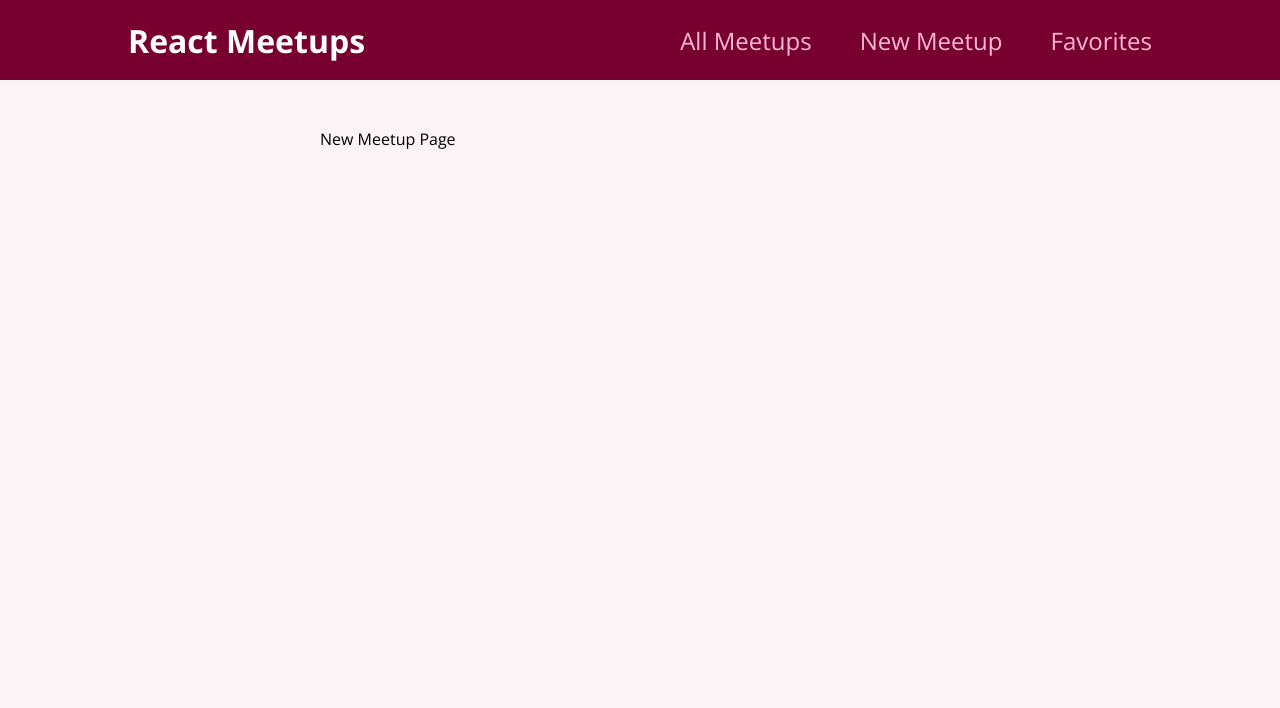
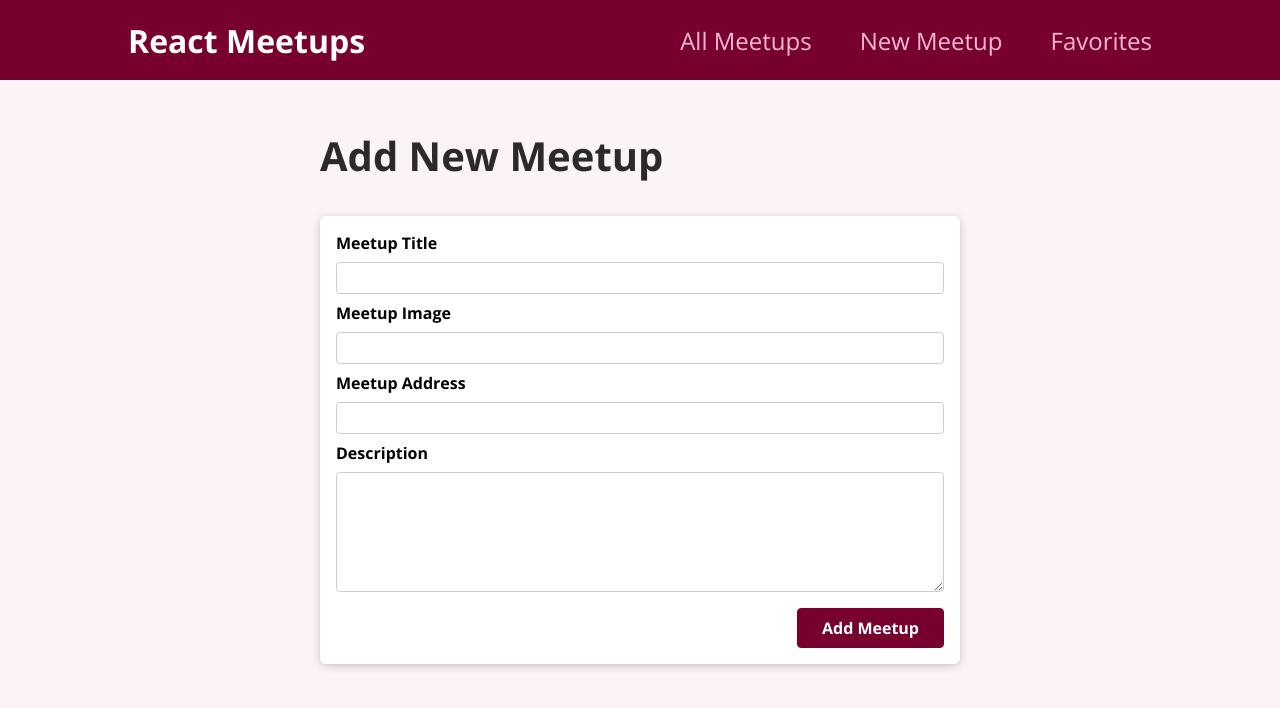
Before and after one commit to anwarmontasir/meetup-app, a React (Create React App) app: page /new-meetup in a window 1280 px wide. Shown: the top 708 px of the page. Built offline with nearby package versions, Linux system fonts and the light colour scheme.

Commit message:
new meetup form

```diff
--- a/src/components/layout/MainNavigation.js
+++ b/src/components/layout/MainNavigation.js
@@ -3,8 +3,8 @@
 
 function MainNavigation() {
   return (
-    <header class={classes.header}>
-      <div class={classes.logo}>React Meetups</div>
+    <header className={classes.header}>
+      <div className={classes.logo}>React Meetups</div>
       <nav>
         <ul>
           <li>
--- /dev/null
+++ b/src/components/meetups/NewMeetupForm.js
@@ -0,0 +1,57 @@
+import { useRef } from "react";
+
+import Card from "../ui/Card";
+import classes from "./NewMeetupForm.module.css";
+
+function NewMeetupForm() {
+  const titleInputRef = useRef();
+  const imageInputRef = useRef();
+  const addressInputRef = useRef();
+  const descriptionInputRef = useRef();
+
+  function submitHandler(event) {
+    event.preventDefault();
+
+    const title = titleInputRef.current.value;
+    const image = imageInputRef.current.value;
+    const address = addressInputRef.current.value;
+    const description = descriptionInputRef.current.value;
+
+    const meetupData = {
+        title,
+        image,
+        address,
+        description
+    }
+
+    console.log(meetupData);
+  }
+
+  return (
+    <Card>
+      <form className={classes.form} onSubmit={submitHandler}>
+        <div className={classes.control}>
+          <label htmlFor="title">Meetup Title</label>
+          <input type="text" required id="title" ref={titleInputRef} />
+        </div>
+        <div className={classes.control}>
+          <label htmlFor="image">Meetup Image</label>
+          <input type="url" required id="image" ref={imageInputRef} />
+        </div>
+        <div className={classes.control}>
+          <label htmlFor="address">Meetup Address</label>
+          <input type="text" required id="address" ref={addressInputRef} />
+        </div>
+        <div className={classes.control}>
+          <label htmlFor="description">Description</label>
+          <textarea id="description" ref={descriptionInputRef} required rows="5"></textarea>
+        </div>
+        <div className={classes.actions}>
+          <button>Add Meetup</button>
+        </div>
+      </form>
+    </Card>
+  );
+}
+
+export default NewMeetupForm;
--- /dev/null
+++ b/src/components/meetups/NewMeetupForm.module.css
@@ -0,0 +1,45 @@
+.form {
+    padding: 1rem;
+  }
+
+  .control {
+    margin-bottom: 0.5rem;
+  }
+
+  .control label {
+    display: block;
+    font-weight: bold;
+    margin-bottom: 0.5rem;
+  }
+
+  .control input,
+  .control textarea {
+    display: block;
+    font: inherit;
+    border-radius: 4px;
+    border: 1px solid #ccc;
+    padding: 0.25rem;
+    width: 100%;
+  }
+
+  .actions {
+    margin-top: 1rem;
+    text-align: right;
+  }
+
+  .actions button {
+    font: inherit;
+    cursor: pointer;
+    background-color: #77002e;
+    color: white;
+    padding: 0.5rem 1.5rem;
+    border: 1px solid #77002e;
+    border-radius: 4px;
+    font-weight: bold;
+  }
+
+  .actions button:hover,
+  .actions button:active {
+    background-color: #a50e48;
+    border-color: #a50e48;
+  }
--- a/src/pages/newMeetup.js
+++ b/src/pages/newMeetup.js
@@ -1,5 +1,12 @@
+import NewMeetupForm from "../components/meetups/NewMeetupForm";
+
 function NewMeetupPage() {
-    return <div>New Meetup Page</div>;
+  return (
+    <section>
+      <h1>Add New Meetup</h1>
+      <NewMeetupForm />
+    </section>
+  );
 }
 
 export default NewMeetupPage;
```
